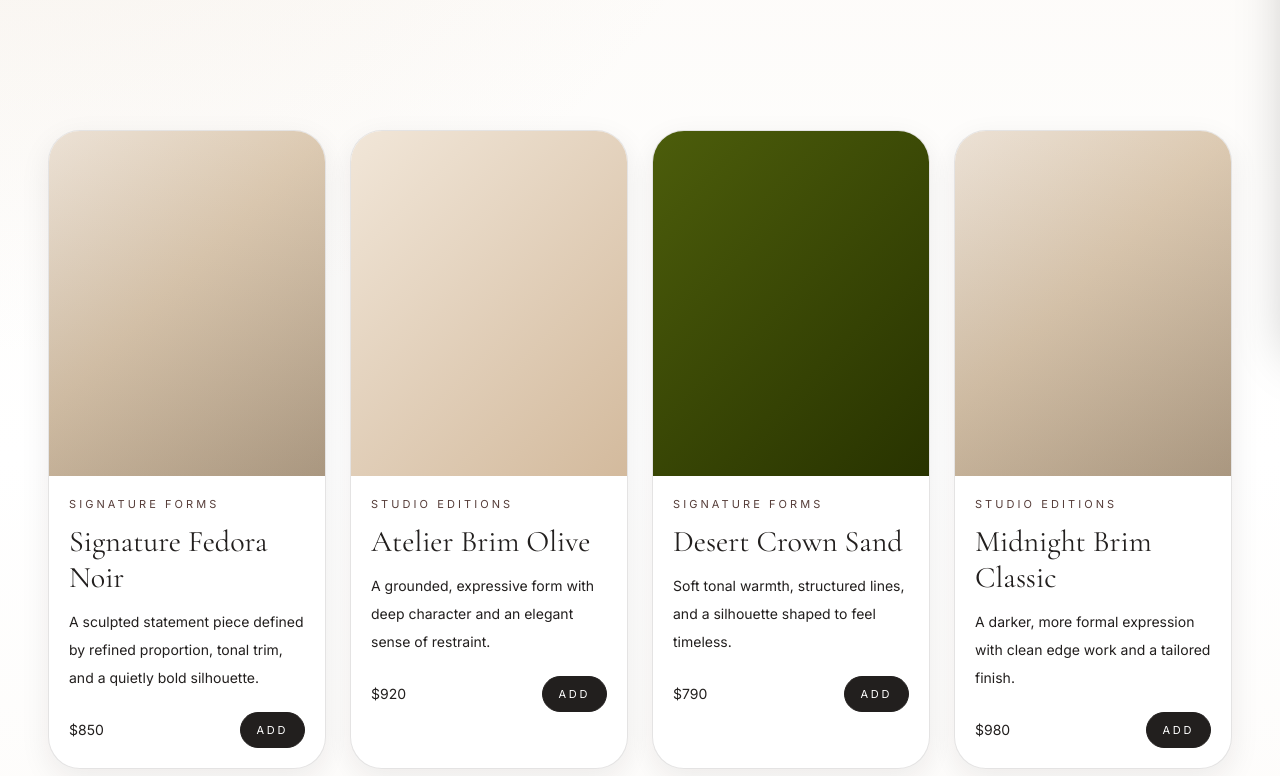
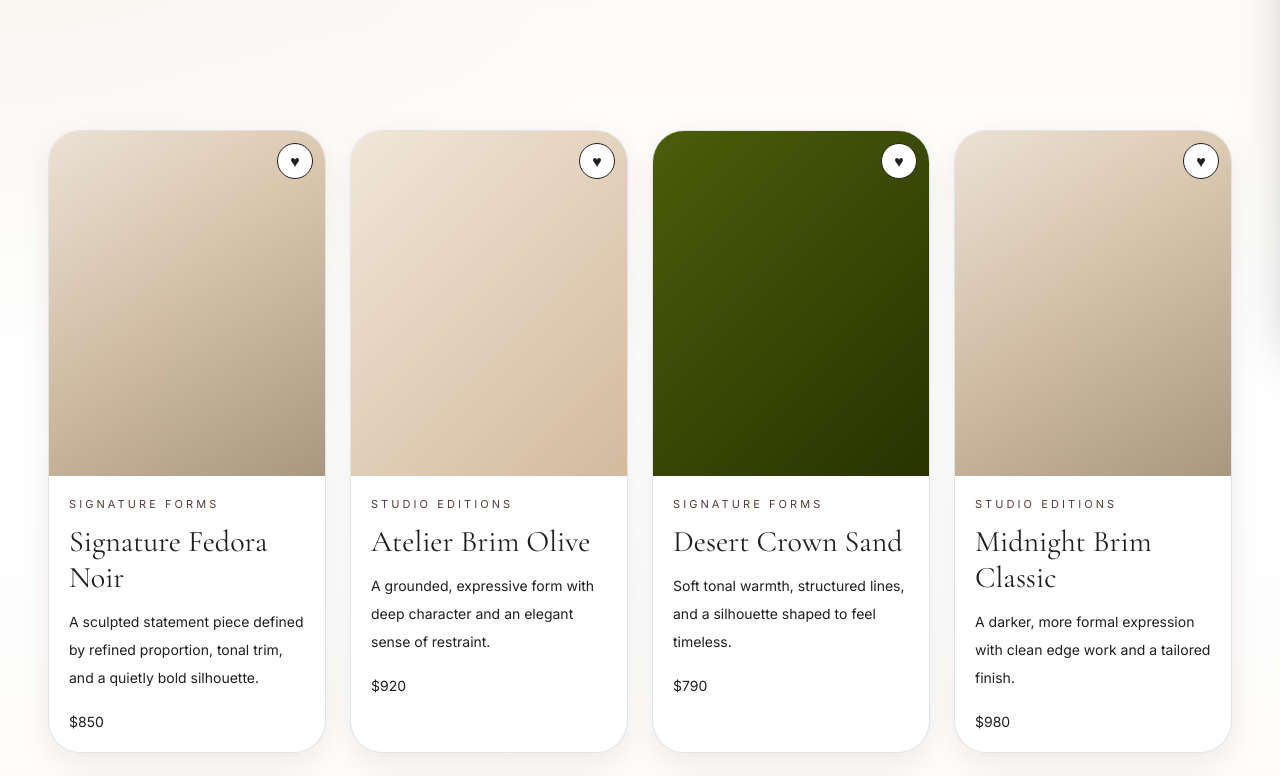
Before and after one commit to caliphsafe/elore-atelier, a Next.js app: page /shop in a window 1280 px wide. Shown: the part 460-1236 px from the top of the page. Built offline with nearby package versions, Linux system fonts and the light colour scheme.

Commit message:
Update product-card.tsx

```diff
--- a/components/shop/product-card.tsx
+++ b/components/shop/product-card.tsx
@@ -2,7 +2,8 @@
 
 import { useRouter } from "next/navigation";
 import { Product } from "@/lib/shopify/types";
-import { useCart } from "@/components/cart/cart-provider";
+import { AddFeedbackButton } from "@/components/shop/add-feedback-button";
+import { WishlistButton } from "@/components/wishlist/wishlist-button";
 
 type ProductCardProps = {
   product: Product;
@@ -11,7 +12,6 @@ type ProductCardProps = {
 
 export function ProductCard({ product, index }: ProductCardProps) {
   const router = useRouter();
-  const { addItem } = useCart();
 
   return (
     <article
@@ -28,6 +28,7 @@ export function ProductCard({ product, index }: ProductCardProps) {
       aria-label={`View ${product.title}`}
     >
       <div className="lift-card">
+        <div className="relative">
           <div
             className={`aspect-[4/5] w-full transition duration-500 group-hover:scale-[1.03] ${
               index % 3 === 0
@@ -37,6 +38,15 @@ export function ProductCard({ product, index }: ProductCardProps) {
                 : "bg-[linear-gradient(135deg,#4c5d0b_0%,#283300_100%)]"
             }`}
           />
+
+          <div className="absolute right-3 top-3 z-20">
+            <WishlistButton handle={product.handle} compact />
+          </div>
+
+          <div className="absolute inset-x-3 bottom-3 z-20 hidden opacity-0 transition duration-300 group-hover:opacity-100 md:block">
+            <AddFeedbackButton handle={product.handle} compact />
+          </div>
+        </div>
 
         <div className="p-3 sm:p-5">
           <p className="text-[9px] uppercase tracking-[0.22em] text-brand-mocha sm:text-[11px] sm:tracking-[0.28em]">
@@ -51,23 +61,17 @@ export function ProductCard({ product, index }: ProductCardProps) {
             {product.description}
           </p>
 
-          <div className="mt-3 flex items-center justify-between gap-2 sm:mt-5">
+          <div className="mt-3 flex items-center justify-between gap-2 sm:mt-5 md:hidden">
             <span className="text-[12px] text-brand-ink sm:text-sm">
               {product.price}
             </span>
+            <AddFeedbackButton handle={product.handle} compact />
+          </div>
 
-            <button
-              type="button"
-              onClick={(e) => {
-                e.preventDefault();
-                e.stopPropagation();
-                addItem(product.handle);
-              }}
-              className="inline-flex min-h-[36px] items-center justify-center rounded-full border border-brand-ink bg-brand-ink px-3 py-2 text-[10px] uppercase tracking-[0.2em] text-white transition hover:border-brand-olive hover:bg-brand-olive hover:text-white sm:px-4 sm:text-[11px] sm:tracking-[0.24em]"
-              aria-label={`Add ${product.title} to cart`}
-            >
-              Add
-            </button>
+          <div className="mt-3 hidden items-center justify-between gap-2 sm:mt-5 md:flex">
+            <span className="text-[12px] text-brand-ink sm:text-sm">
+              {product.price}
+            </span>
           </div>
         </div>
       </div>
```
Lines whose indentation alone changed are shown as unchanged.
